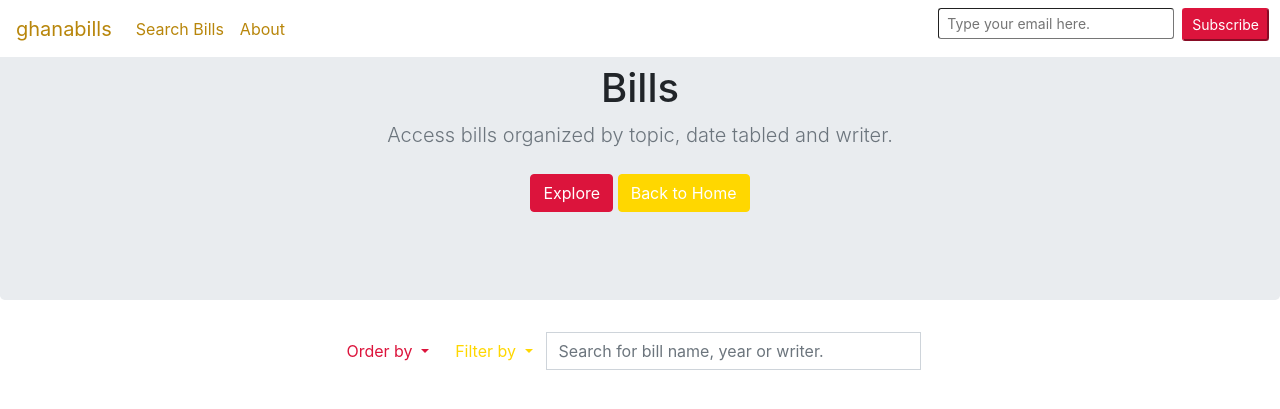
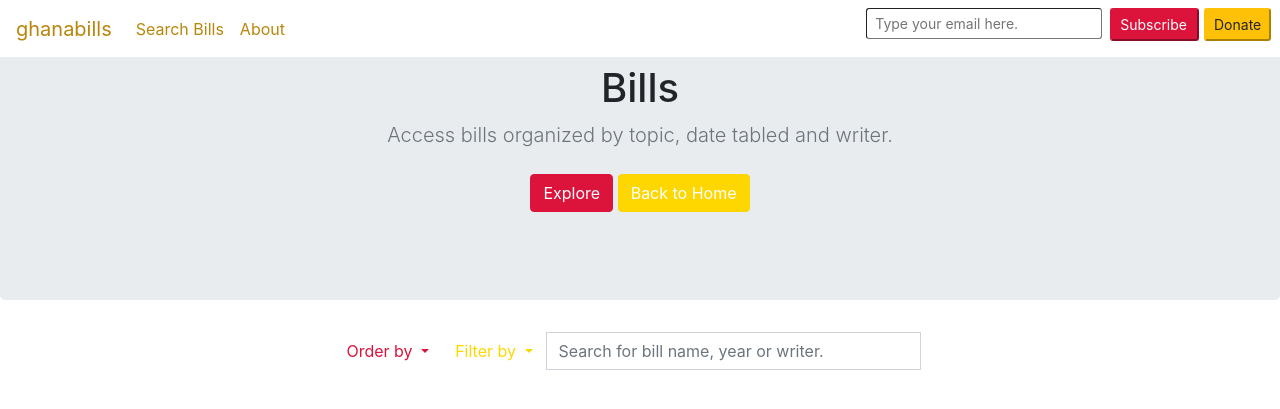
Before and after one commit to kwesiafrifa/ghanabills, a Python web app: template templates/bills.html in a window 1280 px wide. Shown: the top 409 px of the page. Run offline with Jinja, Linux system fonts and the light colour scheme; the template is opened without the code that fills it, so the values that code supplies are empty; some libraries are stand-ins or nearby versions.

Commit message:
slight HTML changes

```diff
--- a/templates/bills.html
+++ b/templates/bills.html
@@ -305,9 +305,9 @@ function handleLoadData(data){
         </ul>
         <form class="subscribe form-row my-2 my-lg-0" style="padding-left: 10px">
         <input class="form-control-sm mr-sm-2" type="search" placeholder="Type your email here." aria-label="Search">
-        <button type="submit" class="btn-sm btn-primary mb-2">Subscribe<span class="d">d</span></button>
+        <button type="submit" style="padding-right: 10px; float: left" class="btn-sm btn-primary mb-2">Subscribe<span class="d">d</span></button>
     </form>
-      </div>
+          <div style="width: 70px"> <ul style="padding-left: 10px" class="navbar-nav"> <button class="btn-sm btn-warning mb-2">Donate</button></ul> </div>
 
     </nav>
     </div>
@@ -358,6 +358,7 @@ function handleLoadData(data){
                 <span class="input-group-btn">
                     <button class="btn btn-default" type="button"><span class="glyphicon glyphicon-search"></span></button>
                 </span>
+            </div>
             </div>
         </div>
 	</div>
```
